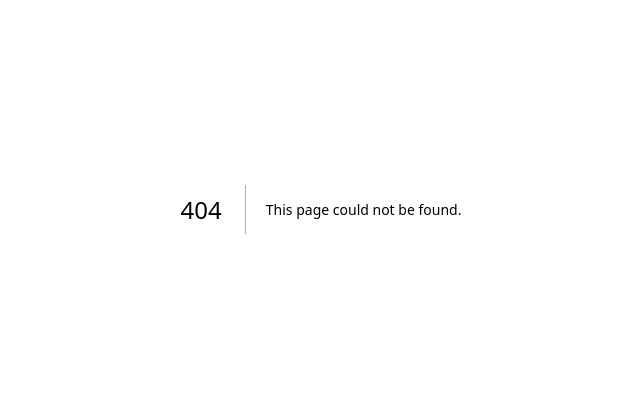
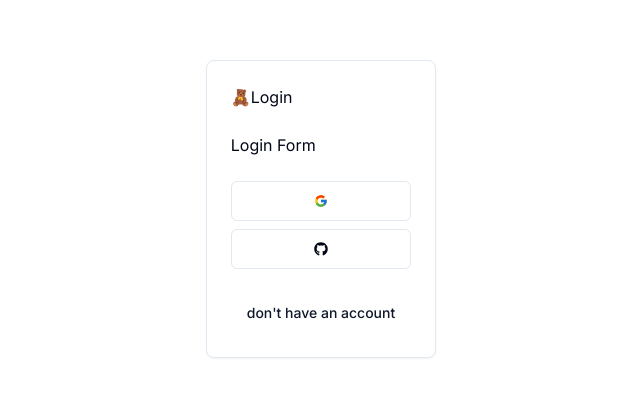
Before and after one commit to rahulkr-dev/next-auth-tutorial, a Next.js app: page /auth/login in a window 1280 px wide. Before the commit this address had no page. Shown: the part 191-588 px from the top of the page, without its empty margins (319-959 px from the left). Built offline with nearby package versions, Linux system fonts and the light colour scheme.

Commit message:
feat: Add AuthLayout and LoginPage components
- Add AuthLayout component to provide a layout for authentication pages
- Add LoginPage component for the login page UI

#auth #login #components

```diff
--- /dev/null
+++ b/app/auth/layout.tsx
@@ -0,0 +1,10 @@
+
+const AuthLayout = ({children}:{children:React.ReactNode})=>{
+    return (
+        <div>
+            {children}
+        </div>
+    )
+}
+
+export default AuthLayout
--- /dev/null
+++ b/app/auth/login/page.tsx
@@ -0,0 +1,13 @@
+import { LoginForm } from "@/components/auth/login-form"
+
+
+const LoginPage = ()=>{
+    return(
+        <div className="w-full h-screen flex items-center justify-center">
+
+            <LoginForm />
+        </div>
+    )
+}
+
+export default LoginPage
--- a/app/page.tsx
+++ b/app/page.tsx
@@ -3,18 +3,25 @@ import { Poppins } from "next/font/google";
 import { cn } from "@/lib/utils";
 import AuthLoginButton from "@/components/auth/login-button";
 const font = Poppins({
-  subsets:["latin"],
-  weight:["400","600"]
-})
+  subsets: ["latin"],
+  weight: ["400", "600"],
+});
 
 export default function Home() {
   return (
-  <main className={cn("bg-slate-400 h-screen flex flex-col justify-center items-center space-y-3",font.className)}>
-    <h1 className="text-5xl">Auth.js</h1>
-    <p>A simple Authentication Service</p>
-    <AuthLoginButton>
-    <Button size={"lg"} variant={"secondary"}>Get Started</Button>
-    </AuthLoginButton>
-  </main>
+    <main
+      className={cn(
+        "bg-slate-400 h-screen flex flex-col justify-center items-center space-y-3",
+        font.className
+      )}
+    >
+      <h1 className="text-5xl">Auth.js</h1>
+      <p>A simple Authentication Service</p>
+      <AuthLoginButton>
+        <Button size={"lg"} variant={"secondary"}>
+          Get Started
+        </Button>
+      </AuthLoginButton>
+    </main>
   );
 }
--- /dev/null
+++ b/components/auth/auth-back-button.tsx
@@ -0,0 +1,14 @@
+import Link from "next/link"
+import { Button } from "../ui/button"
+
+type AuthBackButtonProps = {
+    label:string,
+    href:string
+}
+export const AuthBackButton = ({label,href}:AuthBackButtonProps)=>{
+return (
+    <Button variant={"link"} asChild>
+    <Link href={href}>{label}</Link>
+  </Button>
+)
+}
--- /dev/null
+++ b/components/auth/auth-header.tsx
@@ -0,0 +1,9 @@
+"use client"
+
+export const AuthHeader = ({label}:{label:string})=>{
+    return (
+        <div>
+            {label}
+        </div>
+    )
+}
--- /dev/null
+++ b/components/auth/login-form.tsx
@@ -0,0 +1,17 @@
+import { AuthCardWrapper } from "./auth-card-wrapper";
+
+export const LoginForm = () => {
+  return (
+    <AuthCardWrapper
+      headerTitle="🧸Login"
+      backButtonTitle="don't have an account"
+      backButtonHref="/auth/signup"
+      socials={true}
+
+    >
+      <div>
+        <h1>Login Form</h1>
+      </div>
+    </AuthCardWrapper>
+  );
+};
--- /dev/null
+++ b/components/auth/socials.tsx
@@ -0,0 +1,17 @@
+import { FcGoogle } from "react-icons/fc"
+import { Button } from "../ui/button"
+import { FaGithub } from "react-icons/fa"
+
+
+export const Socials = ()=>{
+    return (
+        <div className="w-full space-y-2">
+            <Button variant={"outline"} className="w-full">
+                <FcGoogle />
+            </Button>
+            <Button variant={"outline"} className="w-full">
+                <FaGithub />
+            </Button>
+        </div>
+    )
+}
--- /dev/null
+++ b/components/ui/card.tsx
@@ -0,0 +1,79 @@
+import * as React from "react"
+
+import { cn } from "@/lib/utils"
+
+const Card = React.forwardRef<
+  HTMLDivElement,
+  React.HTMLAttributes<HTMLDivElement>
+>(({ className, ...props }, ref) => (
+  <div
+    ref={ref}
+    className={cn(
+      "rounded-lg border bg-card text-card-foreground shadow-sm",
+      className
+    )}
+    {...props}
+  />
+))
+Card.displayName = "Card"
+
+const CardHeader = React.forwardRef<
+  HTMLDivElement,
+  React.HTMLAttributes<HTMLDivElement>
+>(({ className, ...props }, ref) => (
+  <div
+    ref={ref}
+    className={cn("flex flex-col space-y-1.5 p-6", className)}
+    {...props}
+  />
+))
+CardHeader.displayName = "CardHeader"
+
+const CardTitle = React.forwardRef<
+  HTMLParagraphElement,
+  React.HTMLAttributes<HTMLHeadingElement>
+>(({ className, ...props }, ref) => (
+  <h3
+    ref={ref}
+    className={cn(
+      "text-2xl font-semibold leading-none tracking-tight",
+      className
+    )}
+    {...props}
+  />
+))
+CardTitle.displayName = "CardTitle"
+
+const CardDescription = React.forwardRef<
+  HTMLParagraphElement,
+  React.HTMLAttributes<HTMLParagraphElement>
+>(({ className, ...props }, ref) => (
+  <p
+    ref={ref}
+    className={cn("text-sm text-muted-foreground", className)}
+    {...props}
+  />
+))
+CardDescription.displayName = "CardDescription"
+
+const CardContent = React.forwardRef<
+  HTMLDivElement,
+  React.HTMLAttributes<HTMLDivElement>
+>(({ className, ...props }, ref) => (
+  <div ref={ref} className={cn("p-6 pt-0", className)} {...props} />
+))
+CardContent.displayName = "CardContent"
+
+const CardFooter = React.forwardRef<
+  HTMLDivElement,
+  React.HTMLAttributes<HTMLDivElement>
+>(({ className, ...props }, ref) => (
+  <div
+    ref={ref}
+    className={cn("flex items-center p-6 pt-0", className)}
+    {...props}
+  />
+))
+CardFooter.displayName = "CardFooter"
+
+export { Card, CardHeader, CardFooter, CardTitle, CardDescription, CardContent }
--- a/package.json
+++ b/package.json
@@ -16,6 +16,7 @@
     "next": "14.2.5",
     "react": "^18",
     "react-dom": "^18",
+    "react-icons": "^5.3.0",
     "tailwind-merge": "^2.5.2",
     "tailwindcss-animate": "^1.0.7"
   },
```
Also changed, not shown: 1 other file (tests, documents, lock files or other folders).
